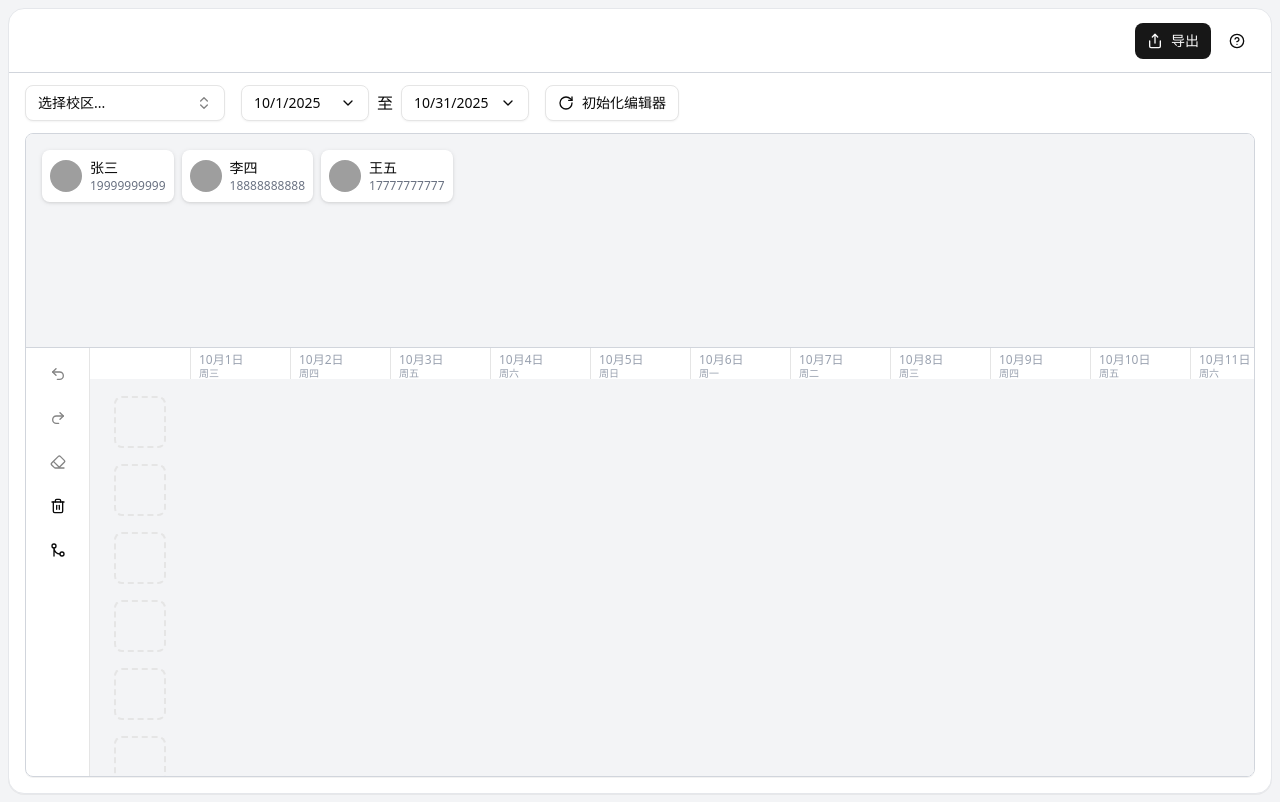
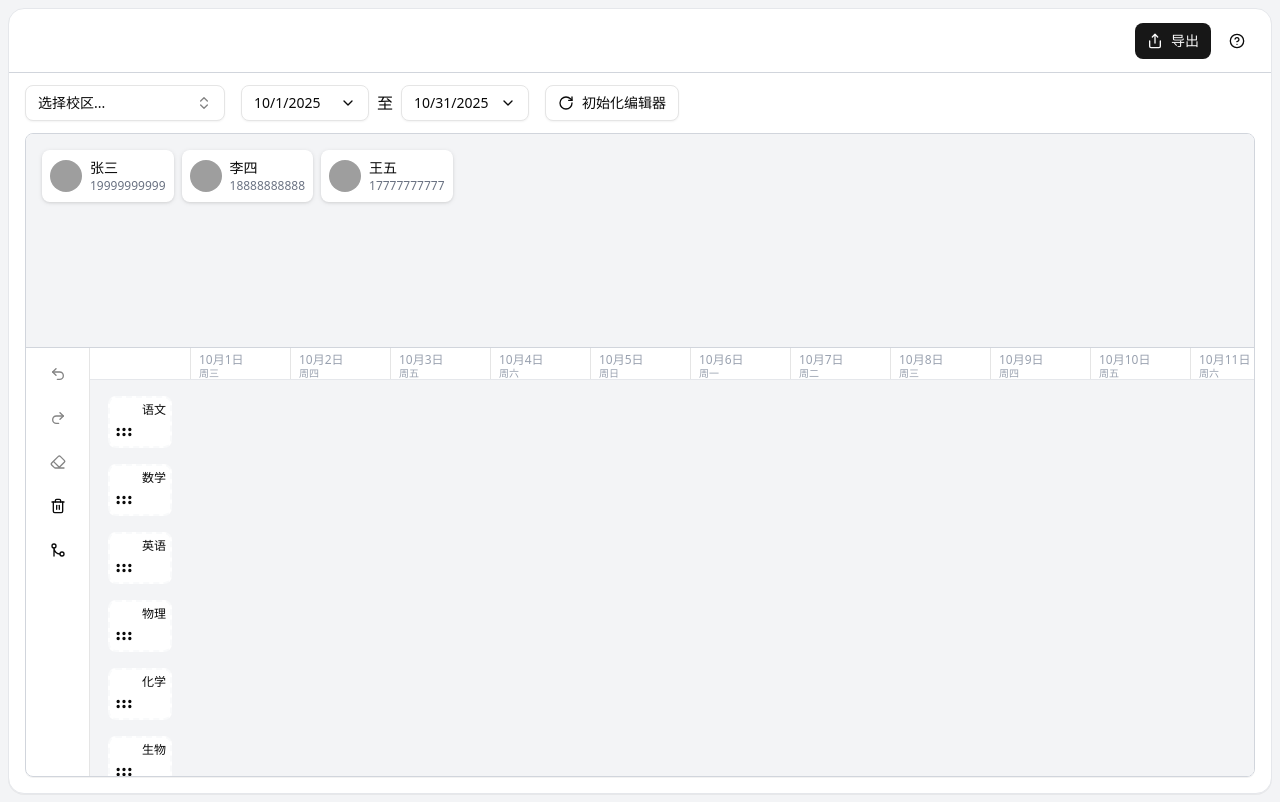
Before and after one commit to xwvike/schedule-classes, a React (Vite) app: page / in a window 1280 px wide. Built offline with nearby package versions, Linux system fonts and the light colour scheme; grey boxes are pictures that could not be loaded.

Commit message:
优化样式

```diff
--- a/src/App.tsx
+++ b/src/App.tsx
@@ -9,7 +9,15 @@ import type {
   MouseEvent as ReactMouseEvent,
   UIEvent as ReactUIEvent,
 } from 'react'
-import { RotateCw, Trash2, GitMerge, Undo2, Redo2, Eraser } from 'lucide-react'
+import {
+  RotateCw,
+  Trash2,
+  GitMerge,
+  Undo2,
+  Redo2,
+  Eraser,
+  GripHorizontal,
+} from 'lucide-react'
 import { useDispatch, useSelector } from 'react-redux'
 import { Avatar, AvatarFallback, AvatarImage } from '@/components/ui/avatar'
 import {
@@ -1087,7 +1095,7 @@ function App() {
                   id="time-bar"
                   ref={timeBarRef}
                   className={cn(
-                    'absolute top-0 left-0 grid h-8 border-b border-gray-100'
+                    'absolute top-0 left-0 grid h-8 border-b border-gray-200'
                   )}
                   style={{
                     gridTemplateColumns: `repeat(${countDaysInclusive(dateRange.start, dateRange.end) + 1}, 100px)`,
@@ -1154,10 +1162,15 @@ function App() {
                       <div className="flex h-13 w-full items-center justify-center">
                         <div
                           className={cn(
-                            'h-13 w-13 rounded-md border-2 border-dashed'
+                            'flex h-13 w-16 flex-col justify-between rounded-md border-2 border-dashed border-gray-50 bg-white p-1 text-xs'
                           )}
                         >
-                          {/*{item.name}*/}
+                          <div className="flex justify-end select-none">
+                            {item.name}
+                          </div>
+                          <div className="flex cursor-move">
+                            <GripHorizontal size={20} />
+                          </div>
                         </div>
                       </div>
                       {preview.visible && preview.projectId === item.id && (
@@ -1182,7 +1195,7 @@ function App() {
                               handleScheduleDragStart(e, item.projectId, item)
                             }
                             className={cn(
-                              'absolute top-0 h-13 rounded-md border bg-white drop-shadow-xs',
+                              'absolute top-0 h-13 rounded-md border bg-white shadow-none drop-shadow-xs transition-all hover:shadow-md',
                               selected[item.scheduleId]
                                 ? 'z-20 border-blue-500 ring-2 ring-blue-500'
                                 : 'z-0 border-transparent',
```
